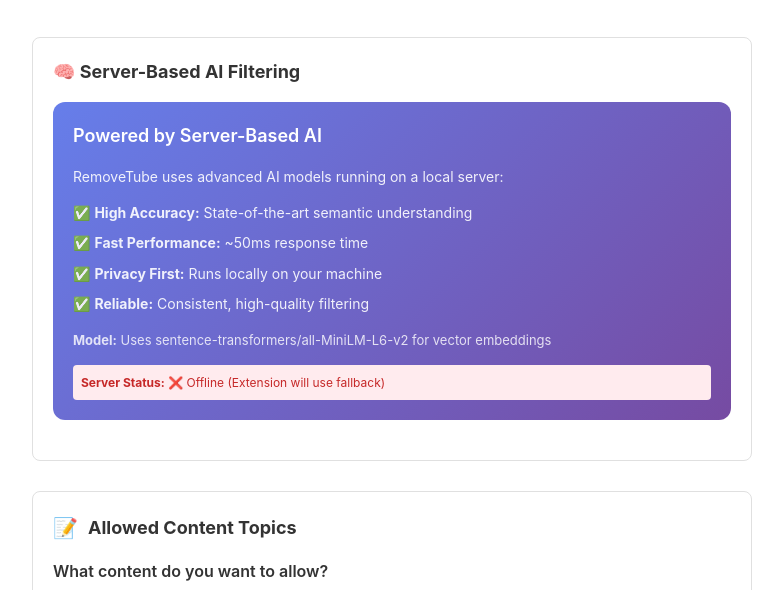
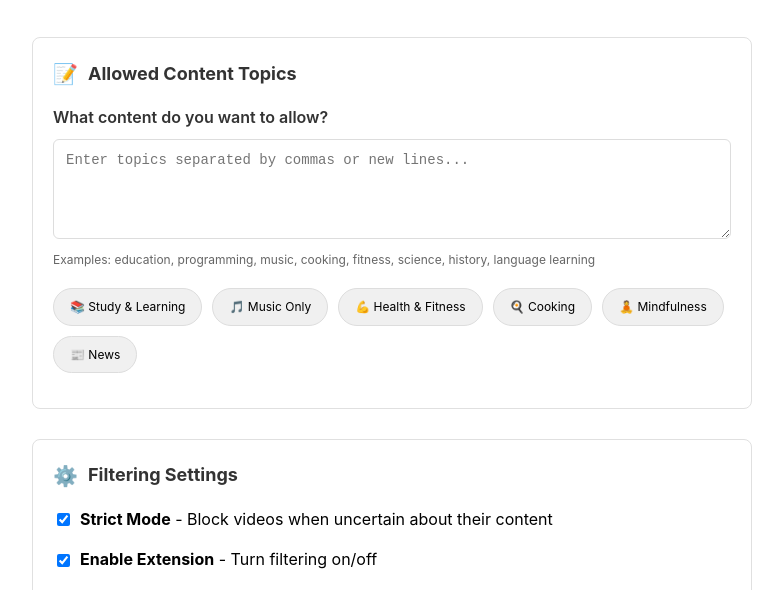
Before and after one commit to eshaan-mehta/RemoveTube, a browser extension: page client/pages/options.html in a window 1280 px wide. Shown: the part 163-753 px from the top of the page, without its empty margins (248-1031 px from the left). Drawn offline with Linux system fonts and the light colour scheme; files that its build step writes are made by us from their sources; no server answers; files whose address does not match are found by name.

Commit message:
fixed CSS gone bug

```diff
--- a/client/pages/options.html
+++ b/client/pages/options.html
@@ -3,32 +3,12 @@
 <head>
   <meta charset="utf-8">
   <title>RemoveTube Settings</title>
-  <link rel="stylesheet" href="../css/options.css">
+  <link rel="stylesheet" href="../styles/options.css">
 <body>
   <div class="container">
     <div class="header">
       <h1>🎯 RemoveTube Settings</h1>
       <p>Configure your content filtering preferences to stay focused and productive</p>
-    </div>
-
-    <div class="section ai-section">
-      <h2>🧠 Server-Based AI Filtering</h2>
-      <div class="ai-info-card">
-        <h3>Powered by Server-Based AI</h3>
-        <p>RemoveTube uses advanced AI models running on a local server:</p>
-        <ul>
-          <li>✅ <strong>High Accuracy:</strong> State-of-the-art semantic understanding</li>
-          <li>✅ <strong>Fast Performance:</strong> ~50ms response time</li>
-          <li>✅ <strong>Privacy First:</strong> Runs locally on your machine</li>
-          <li>✅ <strong>Reliable:</strong> Consistent, high-quality filtering</li>
-        </ul>
-        <p style="margin-top: 15px; font-size: 13px; opacity: 0.9;">
-          <strong>Model:</strong> Uses sentence-transformers/all-MiniLM-L6-v2 for vector embeddings
-        </p>
-        <div id="serverStatus" style="margin-top: 10px; padding: 8px; border-radius: 4px; font-size: 12px;">
-          <strong>Server Status:</strong> <span id="serverStatusText">Checking...</span>
-        </div>
-      </div>
     </div>
 
     <div class="section topics-section">
```
Also changed, not shown: client/pages/popup.html (+1 -1 lines).
